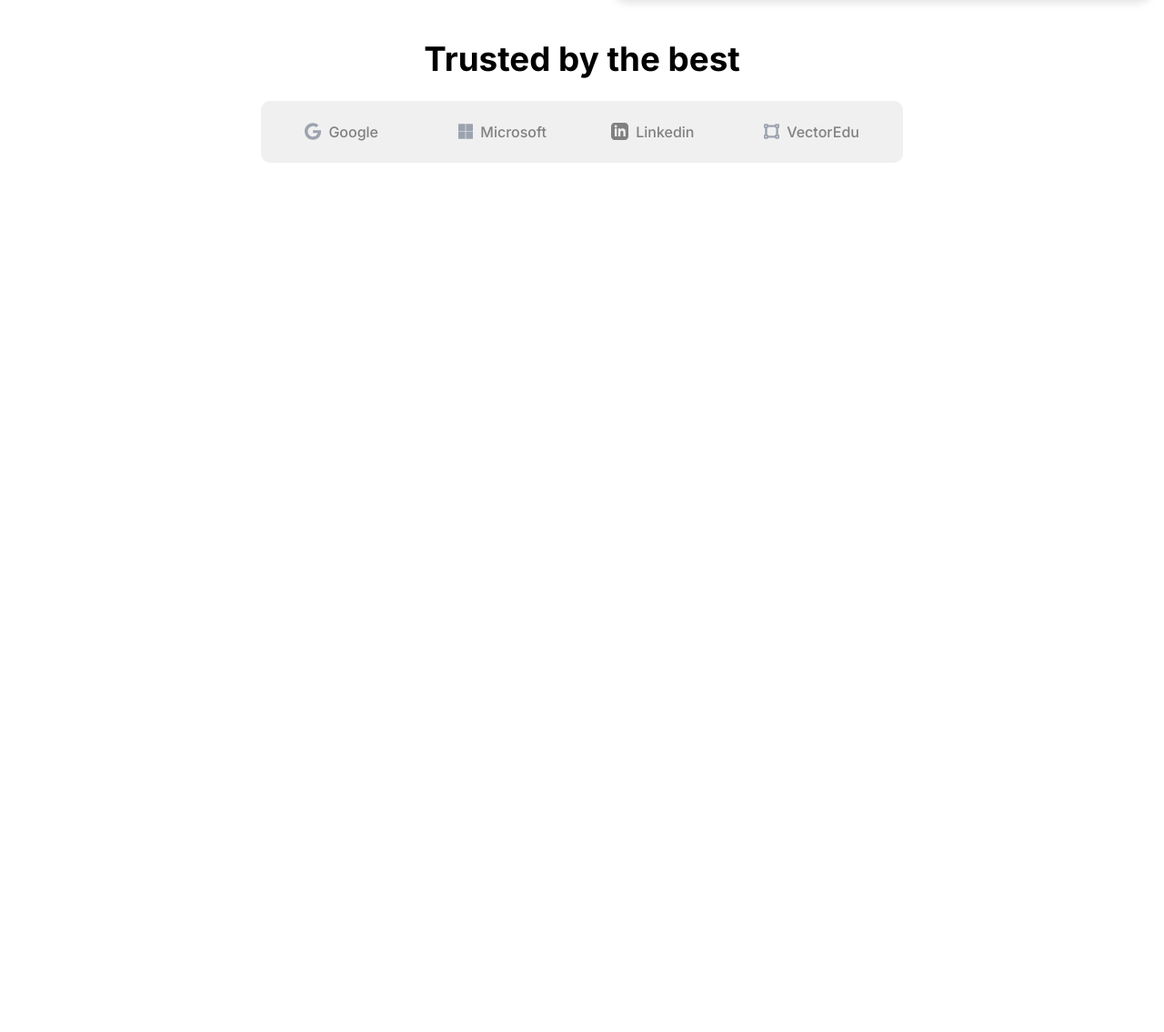
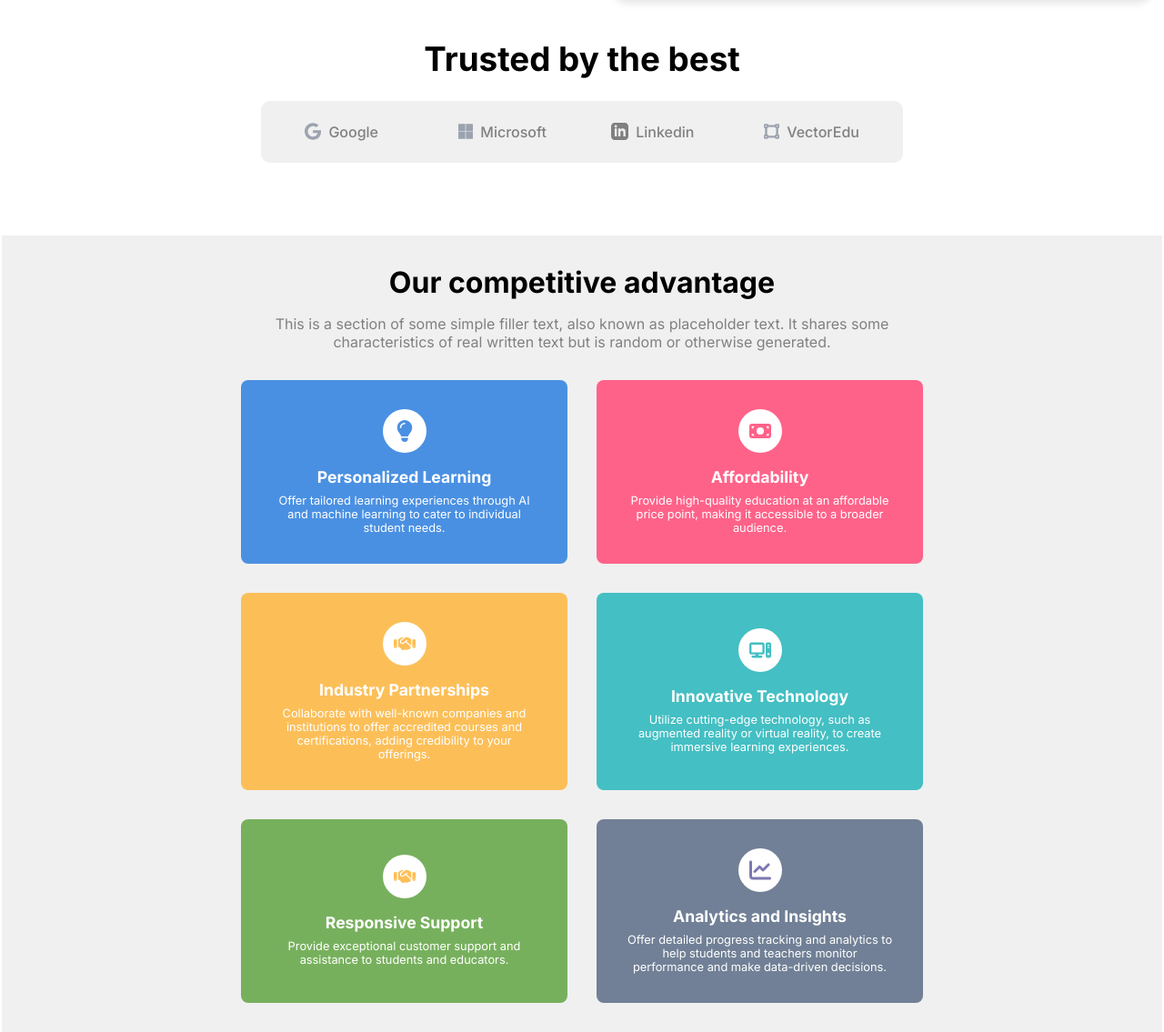
Before and after one commit to anhsirk19/STUDYSYNC, a plain HTML site: page index.html in a window 1280 px wide. Shown: the part 705-1840 px from the top of the page at 91% size. Before the commit the page ends 964 px from the top, so only its background shows below. Drawn offline with Linux system fonts and the light colour scheme.

Commit message:
added cards section

```diff
--- a/index.html
+++ b/index.html
@@ -25,19 +25,21 @@
         <a href="#contact" class="contact-button"> Contact us </a>
 
         <button type="button" class="menu-button">
-            <img src="./images/Hamburger.svg" class="menu-icon" alt="menu"/>
+          <img src="./images/Hamburger.svg" class="menu-icon" alt="menu" />
         </button>
       </header>
     </div>
 
     <div class="content">
       <section class="main-section">
-
         <div class="content-left">
           <p class="section-label">Very proud to introduce</p>
           <h1 class="section-title">Seamless Learning for Brighter Futures</h1>
           <p class="section-description">
-                    Our innovative platform offers an effortless and seamless approach to learning, empowering students of all ages to achieve brighter futures. Join us on a transformative journey to simplify education and unlock your full potential.
+            Our innovative platform offers an effortless and seamless approach
+            to learning, empowering students of all ages to achieve brighter
+            futures. Join us on a transformative journey to simplify education
+            and unlock your full potential.
           </p>
           <div class="button-group">
             <a href="#start" class="start-button">Start Now</a>
@@ -46,11 +48,13 @@
         </div>
 
         <div class="content-right">
-
           <div class="image-container">
-                    <img src="./images/usgs-hoS3dzgpHzw-unsplash.jpg" alt="sectionImage" class="section-image" />
+            <img
+              src="./images/usgs-hoS3dzgpHzw-unsplash.jpg"
+              alt="sectionImage"
+              class="section-image"
+            />
           </div>
-
         </div>
       </section>
     </div>
@@ -58,27 +62,120 @@
     <div class="company-container">
       <h2 class="company-title">Trusted by the best</h2>
       <div class="company-grid">
-
         <div class="company-logo">
-              <img  src="./images/Google.svg" class="svg-img"/>
+          <img src="./images/Google.svg" class="svg-img" />
           <span class="logo-txt">Google</span>
         </div>
 
         <div class="company-logo">
-              <img  src="./images/Microsoft.svg" class="svg-img"/>
+          <img src="./images/Microsoft.svg" class="svg-img" />
           <span class="logo-txt">Microsoft</span>
         </div>
 
         <div class="company-logo">
-              <img  src="./images/linkedin-copy.svg" class="svg-img"/>
+          <img src="./images/linkedin-copy.svg" class="svg-img" />
           <span class="logo-txt">Linkedin</span>
         </div>
 
         <div class="company-logo">
-              <img  src="./images/VectorEdu.svg" class="svg-img"/>
+          <img src="./images/VectorEdu.svg" class="svg-img" />
           <span class="logo-txt">VectorEdu</span>
         </div>
+      </div>
+    </div>
 
+    <div class="feature-container">
+      <div class="feature-content">
+        <div class="main-info">
+          <h2 class="main-title">Our competitive advantage</h2>
+          <p class="main-description">
+            This is a section of some simple filler text, also known as
+            placeholder text. It shares some characteristics of real written
+            text but is random or otherwise generated.
+          </p>
+        </div>
+
+        <div class="feature-grid">
+          <!-- card 1 -->
+          <div class="feature-card">
+            <div class="icon-container">
+              <img class="feature-svg" src="./images/PersonalizedLearn.svg" />
+            </div>
+            <div class="feature-info">
+              <div class="feature-title">Personalized Learning</div>
+              <div class="feature-description">
+                Offer tailored learning experiences through AI and machine
+                learning to cater to individual student needs.
+              </div>
+            </div>
+          </div>
+          <!-- card 2 -->
+          <div class="feature-card">
+            <div class="icon-container">
+              <img class="feature-svg" src="./images/Affordability.svg" />
+            </div>
+            <div class="feature-info">
+              <div class="feature-title">Affordability</div>
+              <div class="feature-description">
+                Provide high-quality education at an affordable price point,
+                making it accessible to a broader audience.
+              </div>
+            </div>
+          </div>
+          <!-- card 3 -->
+          <div class="feature-card">
+            <div class="icon-container">
+              <img class="feature-svg" src="./images/IndustryPatner.svg" />
+            </div>
+            <div class="feature-info">
+              <div class="feature-title">Industry Partnerships</div>
+              <div class="feature-description">
+                Collaborate with well-known companies and institutions to offer
+                accredited courses and certifications, adding credibility to
+                your offerings.
+              </div>
+            </div>
+          </div>
+          <!-- card 4 -->
+          <div class="feature-card">
+            <div class="icon-container">
+              <img class="feature-svg" src="./images/InnovativeTech.svg" />
+            </div>
+            <div class="feature-info">
+              <div class="feature-title">Innovative Technology</div>
+              <div class="feature-description">
+                Utilize cutting-edge technology, such as augmented reality or
+                virtual reality, to create immersive learning experiences.
+              </div>
+            </div>
+          </div>
+          <!-- card 5 -->
+          <div class="feature-card">
+            <div class="icon-container">
+              <img class="feature-svg" src="./images/IndustryPatner.svg" />
+            </div>
+            <div class="feature-info">
+              <div class="feature-title">Responsive Support</div>
+              <div class="feature-description">
+                Provide exceptional customer support and assistance to students
+                and educators.
+              </div>
+            </div>
+          </div>
+          <!-- card 6 -->
+          <div class="feature-card">
+            <div class="icon-container">
+              <img class="feature-svg" src="./images/Analytics.svg" />
+            </div>
+            <div class="feature-info">
+              <div class="feature-title">Analytics and Insights</div>
+              <div class="feature-description">
+                Offer detailed progress tracking and analytics to help students
+                and teachers monitor performance and make data-driven decisions.
+              </div>
+            </div>
+          </div>
+        </div>
       </div>
     </div>
   </body>
--- a/styles.css
+++ b/styles.css
@@ -279,3 +279,94 @@ body{
         font-size: 2.3rem;
     }
 }
+
+.feature-container{
+    background-color: var(--light-gray);
+    text-align: center;
+    padding: 2rem 0;
+}
+.feature-content{
+    max-width: 750px;
+    margin: 0 auto;
+}
+.main-info{
+    display: flex;
+    flex-direction: column;
+    gap: 1rem;
+}
+.main-title{
+    font-size: 2rem;
+}
+.main-description{
+    font-size: 1rem;
+    color: var(--gray);
+}
+
+.feature-grid{
+    margin-top: 2rem;
+    display: grid;
+    grid-template-columns: repeat(2, 1fr);
+    gap: 2rem;
+}
+.feature-card{
+    display: flex;
+    justify-content: center;
+    flex-direction: column;
+    align-items: center;
+    background-color: #718096;
+    padding: 2rem;
+    gap: 1rem;
+    border: none;
+    border-radius: 0.5rem;
+}
+.icon-container{
+    background-color: var(--background-color);
+    height: 3rem;
+    width: 3rem;
+    border-radius: 50%;
+    display: flex;
+    justify-content: center;
+    align-items: center;
+}
+.feature-svg{
+    height: 1.5rem;
+    width: 1.5rem;
+}
+
+.feature-title{
+    font-size: 1.1rem;
+    font-weight: bold;
+    color: white;
+    margin-bottom: 0.5rem;
+}
+
+.feature-description{
+    font-size: 0.8rem;
+    color: white;
+}
+
+.feature-card:nth-child(1){
+    background-color: #4a90e2;
+}
+.feature-card:nth-child(2){
+    background-color: #FF6289;
+}
+.feature-card:nth-child(3){
+    background-color: #fcbf58;
+}
+.feature-card:nth-child(4){
+    background-color: #44bfc3;
+}
+.feature-card:nth-child(5){
+    background-color: #77b05d;
+}
+.feature-card:nth-child(1){
+    background-color: #4a90e2;
+}
+
+@media screen and (max-width: 760px){
+    .feature-grid{
+        padding: 2rem;
+        grid-template-columns: repeat(1, 1fr);
+    }
+}
```
Lines whose indentation alone changed are shown as unchanged.
